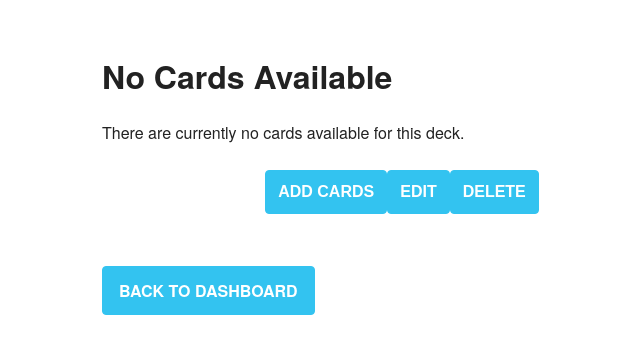
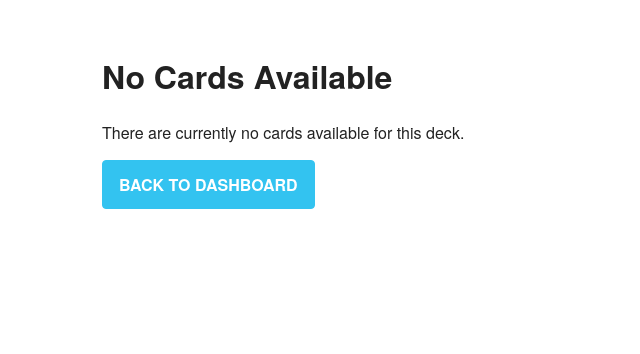
Before and after one commit to ralphbotes/FlaskFlasher, a Flask app: template templates/view_cards.html in a window 1280 px wide. Shown: the top 354 px of the page, without its empty margins (238-878 px from the left). Run offline with Flask 3, Linux system fonts and the light colour scheme; the template is opened without the code that fills it, so the values that code supplies are empty.

Commit message:
Fix: Temp fix for no cards, pre styling

```diff
--- a/templates/view_cards.html
+++ b/templates/view_cards.html
@@ -188,10 +188,6 @@
                 </form>
             </div>
         </div>
-    {% else %}
-        <h1>No Cards Available</h1>
-        <p>There are currently no cards available for this deck.</p>
-    {% endif %}
 
         <div class="deck-buttons">
             <div class="deck-button-view-cards">
@@ -206,6 +202,10 @@
                 </form>
             </div>
         </div>
+    {% else %}
+        <h1>No Cards Available</h1>
+        <p>There are currently no cards available for this deck.</p>
+    {% endif %}
 
     <!-- Button to Redirect to Dashboard -->
     <a href="{{ url_for('dashboard') }}" class="btn btn-secondary">Back to Dashboard</a>
```
Lines whose indentation alone changed are shown as unchanged.
